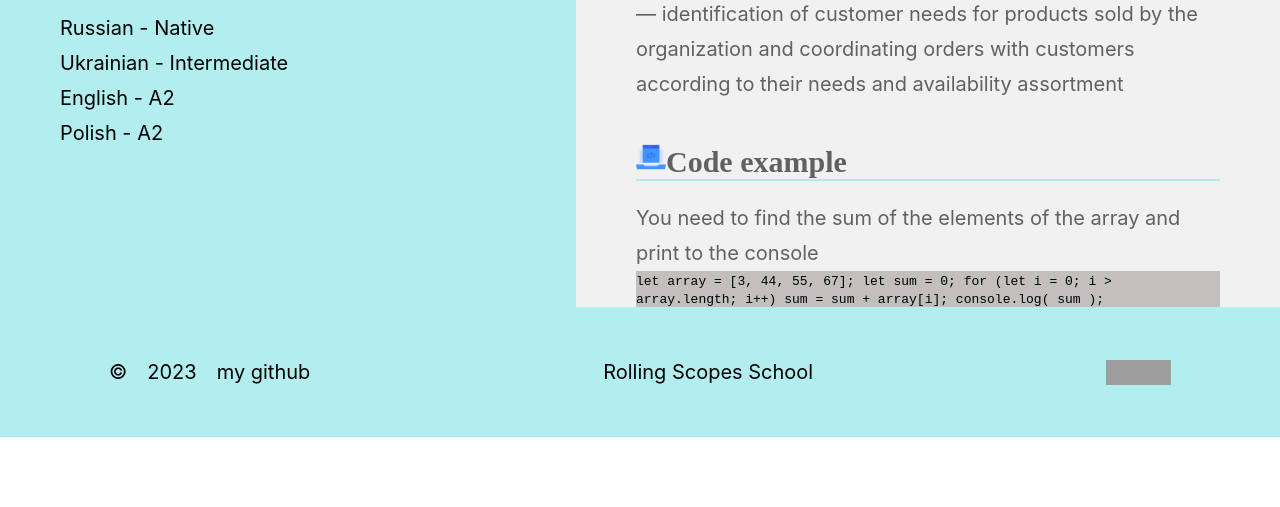
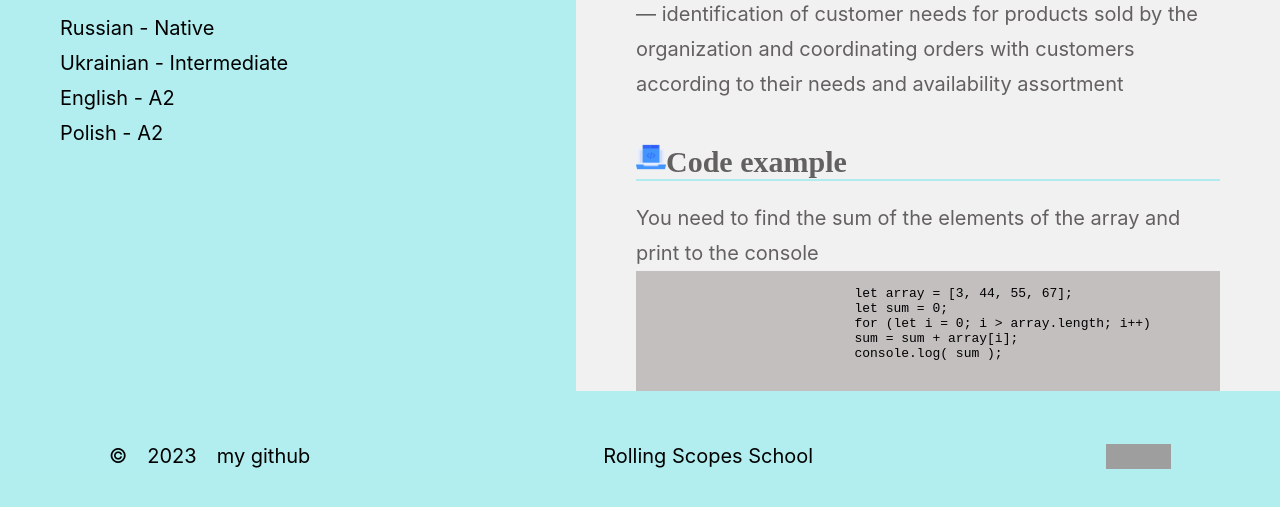
Before and after one commit to yanassam/rsschool-cvStage1, a plain HTML site: page index.html in a window 1280 px wide. Shown: the part 1054-1561 px from the top of the page. Before the commit the page ends 1491 px from the top, so only its background shows below. Drawn offline with Linux system fonts and the light colour scheme; grey boxes are pictures that could not be loaded.

Commit message:
fix: fix errors on code

```diff
--- a/index.html
+++ b/index.html
@@ -129,15 +129,15 @@
             <div class="Line line_blue"></div>
             <p>You need to find the sum of the elements of the array and print to the console</p>
             <div class="code">
-              <code>
-                            <!-- <pre> -->
+              <pre>
+                            <code>
                             let array = [3, 44, 55, 67];
                             let sum = 0;
                             for (let i = 0; i > array.length; i++)
                             sum = sum + array[i];
                             console.log( sum );
-                            <!-- </pre> -->
                             </code>
+                            </pre>
             </div>
           </section>
         </div>
```
